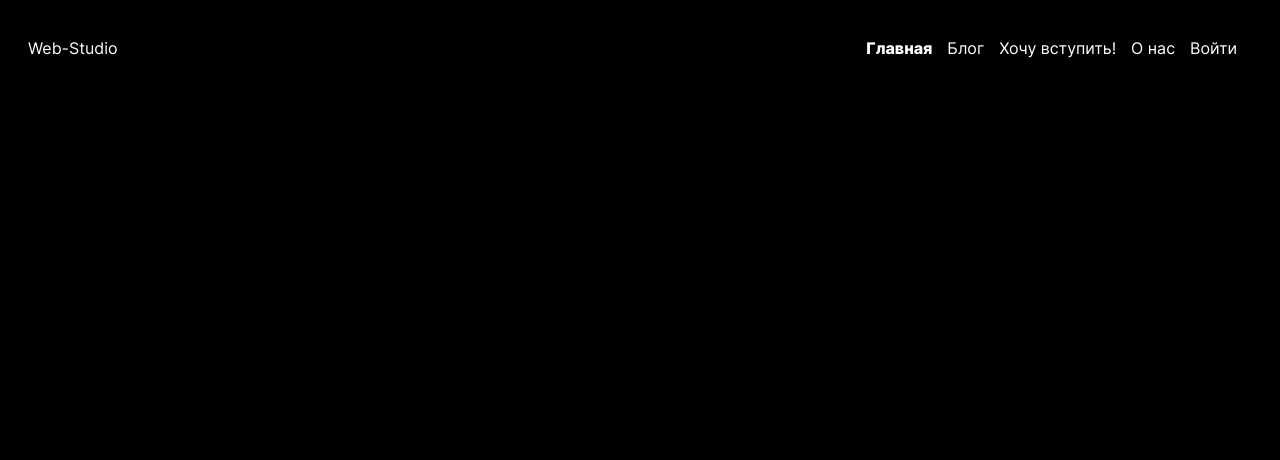
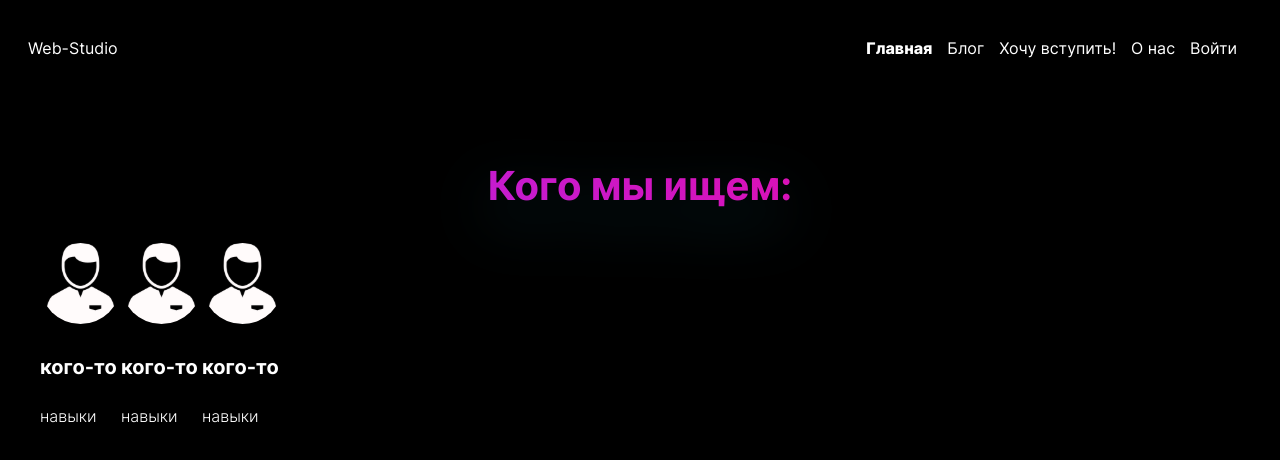
Before and after one commit to Isas2g/WEB-studio-project, a Vue app: page /join in a window 1280 px wide. Shown: the top 460 px of the page. Built offline with nearby package versions, Linux system fonts and the light colour scheme.

Commit message:
created JoinPage

```diff
--- /dev/null
+++ b/src/pages/Join/JoinPage.vue
@@ -0,0 +1,55 @@
+<template>
+  <main class="join container">
+    <section class="join__looking looking">
+      <h2 class="looking__title">Кого мы ищем:</h2>
+      <ul class="looking__persons">
+        <li class="looking__person">
+          <img
+            class="looking__person-icon"
+            src="../../assets/images/person-icon.svg"
+            alt="Персона"
+          />
+          <div class="looking__person-info">
+            <h4 class="looking__person-post">кого-то</h4>
+            <h5 class="looking__person-skills">навыки</h5>
+          </div>
+        </li>
+        <li class="looking__person">
+          <img
+            class="looking__person-icon"
+            src="../../assets/images/person-icon.svg"
+            alt="Персона"
+          />
+          <div class="looking__person-info">
+            <h4 class="looking__person-post">кого-то</h4>
+            <h5 class="looking__person-skills">навыки</h5>
+          </div>
+        </li>
+        <li class="looking__person">
+          <img
+            class="looking__person-icon"
+            src="../../assets/images/person-icon.svg"
+            alt="Персона"
+          />
+          <div class="looking__person-info">
+            <h4 class="looking__person-post">кого-то</h4>
+            <h5 class="looking__person-skills">навыки</h5>
+          </div>
+        </li>
+      </ul>
+    </section>
+  </main>
+</template>
+
+
+<script>
+export default {
+  components: {},
+};
+</script>
+
+<style lang="scss">
+.looking__persons {
+  display: flex;
+}
+</style>
--- a/src/router/index.js
+++ b/src/router/index.js
@@ -2,6 +2,7 @@ import Vue from 'vue'
 import VueRouter from 'vue-router'
 import MainPage from "../pages/Main/MainPage.vue";
 import AboutPage from "../pages/About/AboutPage.vue";
+import JoinPage from "../pages/Join/JoinPage.vue";
 
 
 Vue.use(VueRouter)
@@ -17,6 +18,11 @@ const routes = [
         name: 'ApoutPage',
         component: AboutPage
     },
+    {
+        path: '/join',
+        name: 'JoinPage',
+        component: JoinPage
+    },
 ]
 
 const router = new VueRouter({
```
Also changed, not shown: src/assets/images/person-icon.svg (added).
